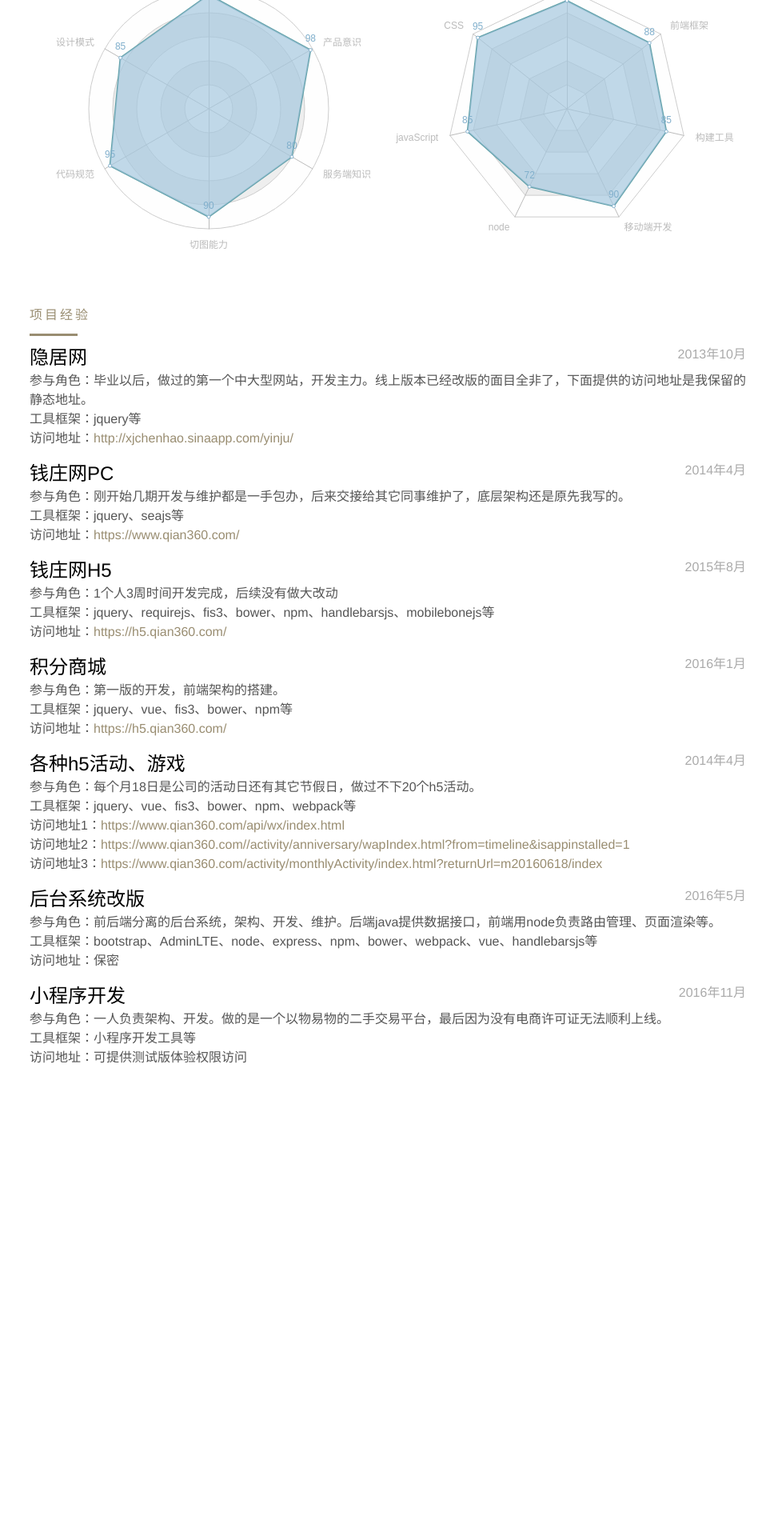
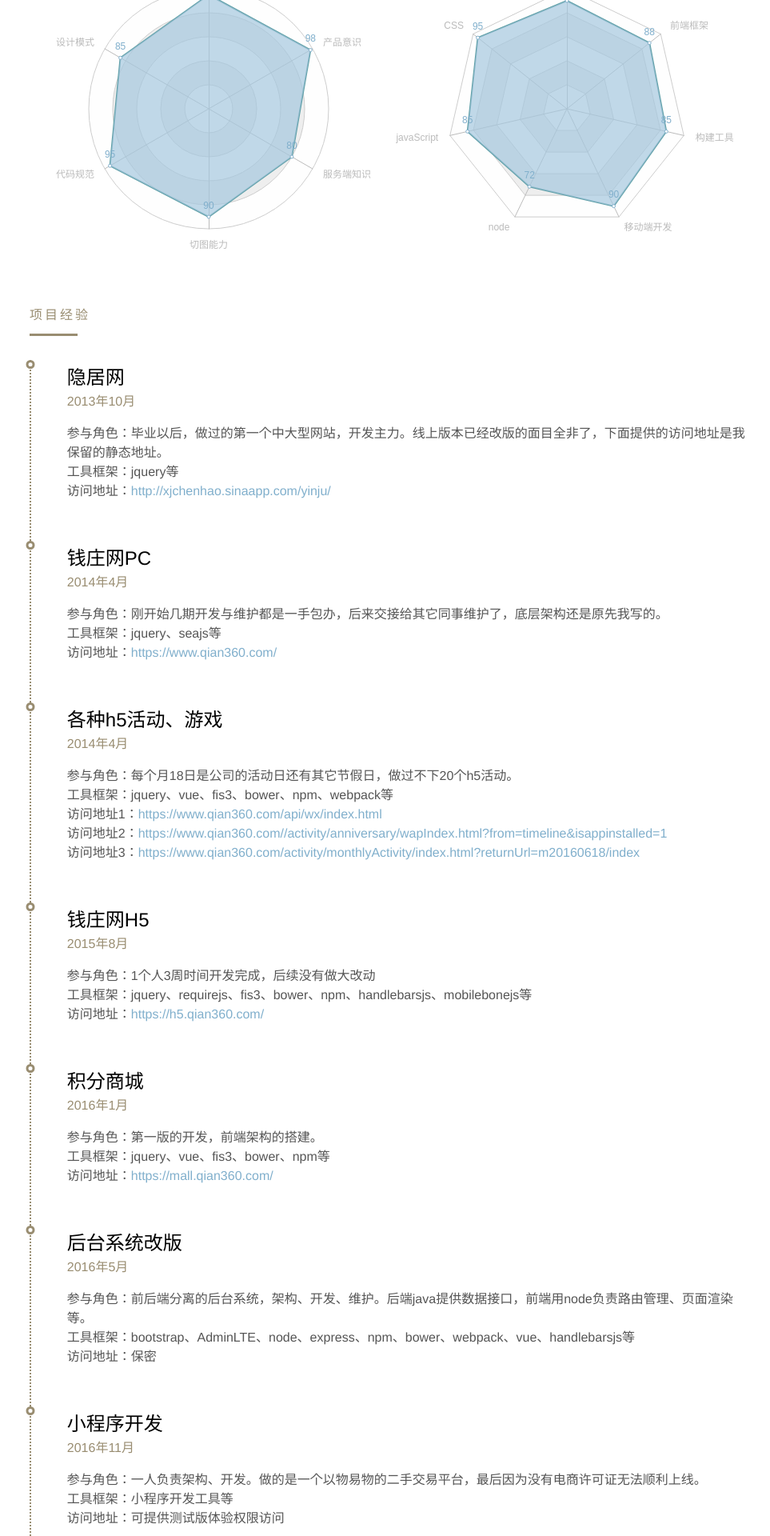
Before and after one commit to xjchenhao/uedtest.github.io, a Jekyll site: the page index.html, which Jekyll copies as it is, in a window 1280 px wide. Shown: the part 1509-3429 px from the top of the page at 80% size, without its empty margins (155-1118 px from the left). Built offline with Jekyll 4.4.1, drawn with Linux system fonts in a browser that asks for light colours; before the commit the page ends 2843 px from its top, so only the background shows below that.

Commit message:
项目经验 排版修改

```diff
--- a/index.html
+++ b/index.html
@@ -101,6 +101,19 @@
                 </li>
                 <li>
                     <dl>
+                        <dt class="title">各种h5活动、游戏</dt>
+                        <dd class="time">2014年4月</dd>
+                        <dd class="describe">
+                            <p>参与角色：每个月18日是公司的活动日还有其它节假日，做过不下20个h5活动。</p>
+                            <p>工具框架：jquery、vue、fis3、bower、npm、webpack等</p>
+                            <p>访问地址1：<a href="https://www.qian360.com/api/wx/index.html" target="_blank">https://www.qian360.com/api/wx/index.html</a></p>
+                            <p>访问地址2：<a href="https://www.qian360.com//activity/anniversary/wapIndex.html?from=timeline&isappinstalled=1" target="_blank">https://www.qian360.com//activity/anniversary/wapIndex.html?from=timeline&isappinstalled=1</a></p>
+                            <p>访问地址3：<a href="https://www.qian360.com/activity/monthlyActivity/index.html?returnUrl=m20160618/index" target="_blank">https://www.qian360.com/activity/monthlyActivity/index.html?returnUrl=m20160618/index</a></p>
+                        </dd>
+                    </dl>
+                </li>
+                <li>
+                    <dl>
                         <dt class="title">钱庄网H5</dt>
                         <dd class="time">2015年8月</dd>
                         <dd class="describe">
@@ -117,20 +130,7 @@
                         <dd class="describe">
                             <p>参与角色：第一版的开发，前端架构的搭建。</p>
                             <p>工具框架：jquery、vue、fis3、bower、npm等</p>
-                            <p>访问地址：<a href="https://h5.qian360.com/" target="_blank">https://h5.qian360.com/</a></p>
-                        </dd>
-                    </dl>
-                </li>
-                <li>
-                    <dl>
-                        <dt class="title">各种h5活动、游戏</dt>
-                        <dd class="time">2014年4月</dd>
-                        <dd class="describe">
-                            <p>参与角色：每个月18日是公司的活动日还有其它节假日，做过不下20个h5活动。</p>
-                            <p>工具框架：jquery、vue、fis3、bower、npm、webpack等</p>
-                            <p>访问地址1：<a href="https://www.qian360.com/api/wx/index.html" target="_blank">https://www.qian360.com/api/wx/index.html</a></p>
-                            <p>访问地址2：<a href="https://www.qian360.com//activity/anniversary/wapIndex.html?from=timeline&isappinstalled=1" target="_blank">https://www.qian360.com//activity/anniversary/wapIndex.html?from=timeline&isappinstalled=1</a></p>
-                            <p>访问地址3：<a href="https://www.qian360.com/activity/monthlyActivity/index.html?returnUrl=m20160618/index" target="_blank">https://www.qian360.com/activity/monthlyActivity/index.html?returnUrl=m20160618/index</a></p>
+                            <p>访问地址：<a href="https://mall.qian360.com/" target="_blank">https://mall.qian360.com/</a></p>
                         </dd>
                     </dl>
                 </li>
--- a/style/home.css
+++ b/style/home.css
@@ -738,21 +738,26 @@ body {
   width: 60px;
   margin: 15px 0;
 }
-.main-con .work-experience .cont {
+.main-con .work-experience .cont,
+.main-con .experience .cont {
   margin-top: 30px;
 }
-.main-con .work-experience .cont li {
+.main-con .work-experience .cont li,
+.main-con .experience .cont li {
   position: relative;
   border-left: 2px dotted #998d71;
   padding: 10px 35% 50px 5%;
 }
-.mobile .main-con .work-experience .cont li {
+.mobile .main-con .work-experience .cont li,
+.mobile .main-con .experience .cont li {
   padding: 10px 0 50px 5%;
 }
-.main-con .work-experience .cont li:last-child {
+.main-con .work-experience .cont li:last-child,
+.main-con .experience .cont li:last-child {
   padding-bottom: 10px;
 }
-.main-con .work-experience .cont li:before {
+.main-con .work-experience .cont li:before,
+.main-con .experience .cont li:before {
   position: absolute;
   left: 0;
   top: 0;
@@ -768,32 +773,38 @@ body {
   transform: translateX(-50%);
   margin-left: -1px;
 }
-.main-con .work-experience .cont li .company {
+.main-con .work-experience .cont li .company,
+.main-con .experience .cont li .company {
   font-size: 30px;
 }
-.main-con .work-experience .cont li .time {
+.main-con .work-experience .cont li .time,
+.main-con .experience .cont li .time {
   margin-top: 10px;
   font-size: 16px;
   color: #998d71;
 }
-.main-con .work-experience .cont li .describe {
+.main-con .work-experience .cont li .describe,
+.main-con .experience .cont li .describe {
   margin-top: 20px;
   font-size: 16px;
   color: #555;
   line-height: 1.5;
   word-break: break-all;
 }
-.main-con .work-experience .cont li .logo {
+.main-con .work-experience .cont li .logo,
+.main-con .experience .cont li .logo {
   position: absolute;
   right: 0;
   top: 30px;
   width: 25%;
   padding: 10px;
 }
-.mobile .main-con .work-experience .cont li .logo {
+.mobile .main-con .work-experience .cont li .logo,
+.mobile .main-con .experience .cont li .logo {
   display: none;
 }
-.main-con .work-experience .cont li .logo img {
+.main-con .work-experience .cont li .logo img,
+.main-con .experience .cont li .logo img {
   width: 100%;
 }
 .main-con .blog-banner {
@@ -856,31 +867,15 @@ body {
   width: 100%;
 }
 .main-con .experience .cont li {
-  position: relative;
+  padding: 10px 0 50px 5%;
 }
 .main-con .experience .cont li .title {
   font-size: 24px;
 }
-.main-con .experience .cont li .time {
-  position: absolute;
-  right: 0;
-  top: 0;
-  font-size: 16px;
-  color: #aaa;
-}
-.main-con .experience .cont li .describe {
-  margin-top: 5px;
-  color: #555;
-  font-size: 16px;
-  line-height: 1.5;
-}
 .main-con .experience .cont li .describe a {
-  color: #998d71;
+  color: #80afcc;
 }
 .main-con .experience .cont li .describe a:hover {
-  color: #80afcc;
-}
-.main-con .experience .cont li+li {
-  margin-top: 20px;
+  color: #1c4774;
 }
 /*# sourceMappingURL=home.css.map */
```
Also changed, not shown: style/home.styl (+4 -17 lines).
